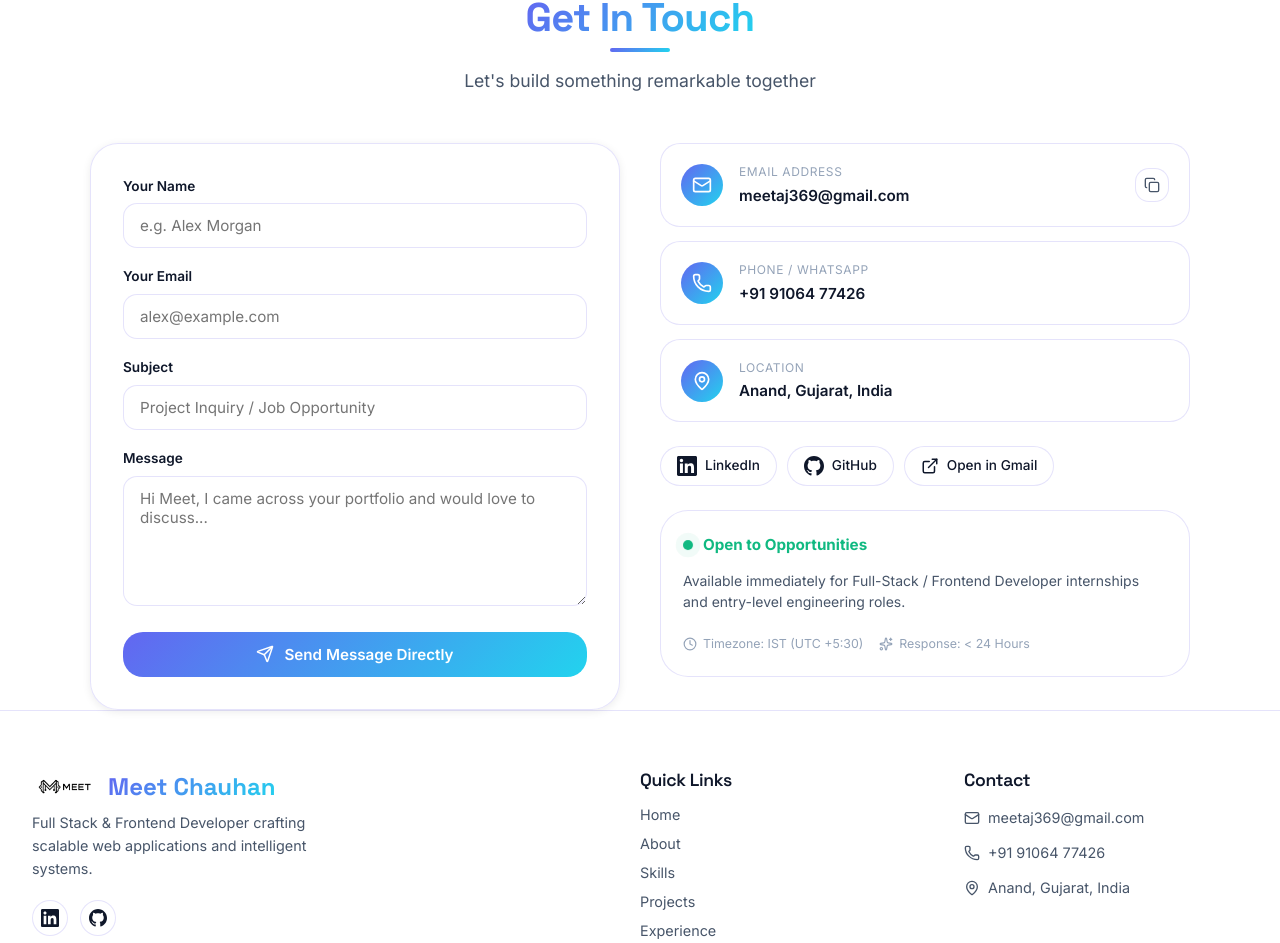
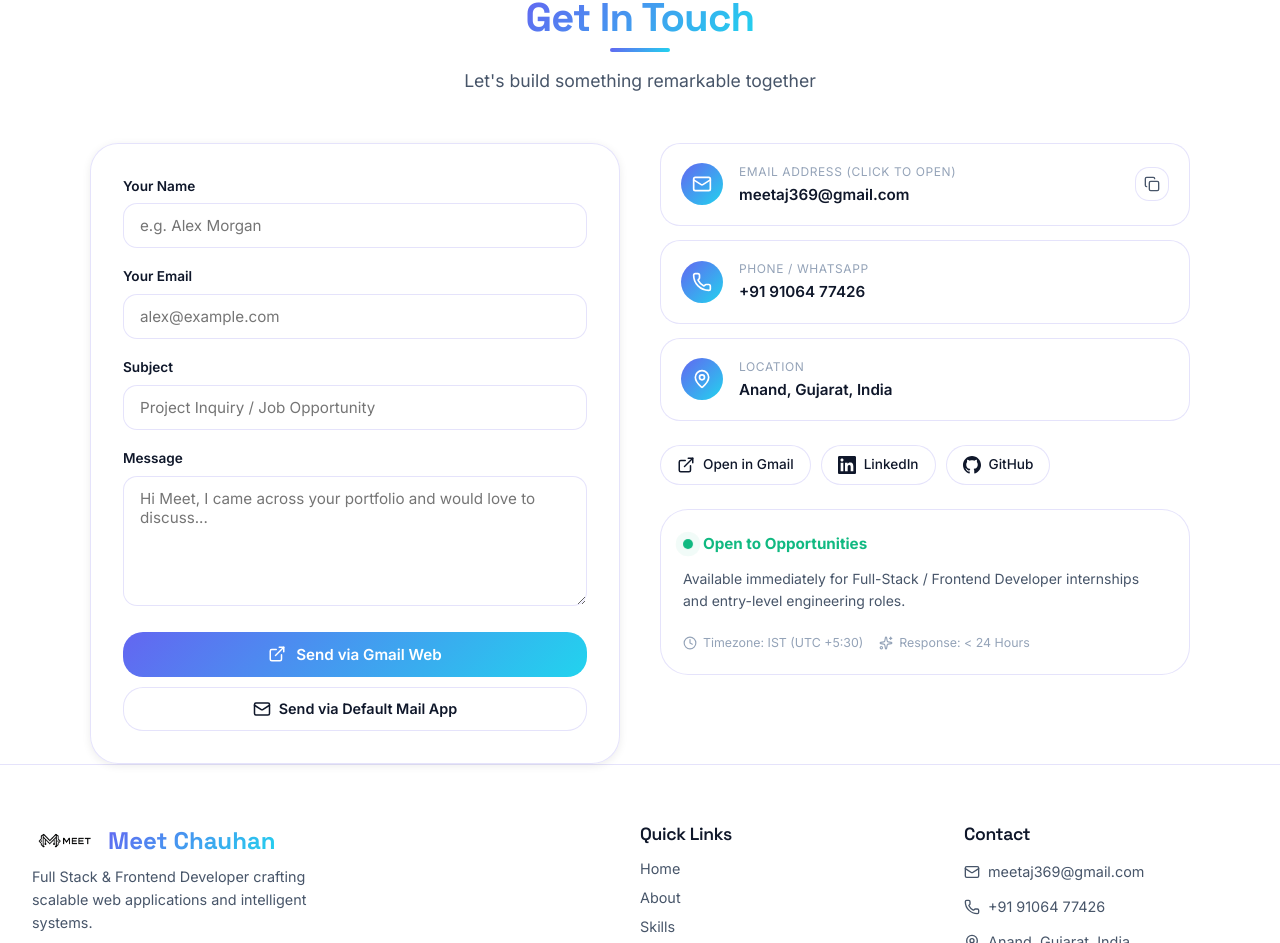
Before and after one commit to MeetAj369/Meet-Portfolio, a React (Vite) app: page / in a window 1280 px wide. Shown: the part 8884-9827 px from the top of the page. Built offline with nearby package versions, Linux system fonts and the light colour scheme.

Commit message:
Fix contact section: clickable email card with direct mailto, dual-action send via Gmail and default mail app, and copy toast

```diff
--- a/src/components/sections/Contact/Contact.jsx
+++ b/src/components/sections/Contact/Contact.jsx
@@ -18,6 +18,7 @@ const Contact = () => {
   const [errors, setErrors] = useState({});
   const [submitted, setSubmitted] = useState(false);
   const [copied, setCopied] = useState(false);
+  const [lastEmailDetails, setLastEmailDetails] = useState(null);
 
   const linkedinLink = socialLinks.find(s => s.name === 'LinkedIn');
   const githubLink = socialLinks.find(s => s.name === 'GitHub');
@@ -40,36 +41,47 @@ const Contact = () => {
 
   const validate = () => {
     const newErrors = {};
-    if (!formData.name.trim()) newErrors.name = 'Name is required';
+    if (!formData.name.trim()) newErrors.name = 'Please enter your name';
     if (!formData.email.trim()) {
-      newErrors.email = 'Email is required';
+      newErrors.email = 'Please enter your email address';
     } else if (!isValidEmail(formData.email)) {
       newErrors.email = 'Please enter a valid email address';
     }
-    if (!formData.subject.trim()) newErrors.subject = 'Subject is required';
+    if (!formData.subject.trim()) newErrors.subject = 'Please enter a subject';
     if (!formData.message.trim()) {
-      newErrors.message = 'Message is required';
-    } else if (formData.message.trim().length < 10) {
-      newErrors.message = 'Message must be at least 10 characters long';
+      newErrors.message = 'Please write a brief message';
+    } else if (formData.message.trim().length < 5) {
+      newErrors.message = 'Message must be at least 5 characters long';
     }
     return newErrors;
   };
 
-  const handleSubmit = (e) => {
-    e.preventDefault();
+  const handleSendEmail = (mode) => {
     const newErrors = validate();
 
-    if (Object.keys(newErrors).length === 0) {
-      // Draft email in user's default client
-      const mailtoUrl = `mailto:${personalInfo.email}?subject=${encodeURIComponent(formData.subject)}&body=${encodeURIComponent(`Hi Meet,\n\n${formData.message}\n\nBest regards,\n${formData.name}\n${formData.email}`)}`;
+    if (Object.keys(newErrors).length > 0) {
+      setErrors(newErrors);
+      return;
+    }
+
+    const subjectStr = formData.subject.trim() || 'Portfolio Inquiry';
+    const bodyStr = `Hi Meet,\n\n${formData.message.trim()}\n\n---\nSent by: ${formData.name.trim()}\nReply-to: ${formData.email.trim()}`;
+
+    const subject = encodeURIComponent(subjectStr);
+    const body = encodeURIComponent(bodyStr);
+
+    setLastEmailDetails({ subject, body });
+
+    if (mode === 'gmail') {
+      const gmailUrl = `https://mail.google.com/mail/?view=cm&fs=1&to=${personalInfo.email}&su=${subject}&body=${body}`;
+      window.open(gmailUrl, '_blank', 'noopener,noreferrer');
+    } else {
+      const mailtoUrl = `mailto:${personalInfo.email}?subject=${subject}&body=${body}`;
       window.location.href = mailtoUrl;
+    }
 
     setSubmitted(true);
     setFormData({ name: '', email: '', subject: '', message: '' });
-      setTimeout(() => setSubmitted(false), 8000);
-    } else {
-      setErrors(newErrors);
-    }
   };
 
   return (
@@ -95,18 +107,39 @@ const Contact = () => {
                 </div>
                 <h3>Message Ready to Send!</h3>
                 <p>
-                  Your email client has been opened with your pre-filled message to <strong>{personalInfo.email}</strong>.
-                  You can also contact me directly via LinkedIn or phone!
+                  Your email draft has been generated for <strong>{personalInfo.email}</strong>.
+                  Choose an option below to open or re-send anytime:
                 </p>
+
+                <div className={styles.successActions}>
+                  {lastEmailDetails && (
+                    <>
+                      <a
+                        href={`https://mail.google.com/mail/?view=cm&fs=1&to=${personalInfo.email}&su=${lastEmailDetails.subject}&body=${lastEmailDetails.body}`}
+                        target="_blank"
+                        rel="noopener noreferrer"
+                        className={styles.submitBtn}
+                      >
+                        <ExternalLink size={16} /> Open in Gmail Web
+                      </a>
+                      <a
+                        href={`mailto:${personalInfo.email}?subject=${lastEmailDetails.subject}&body=${lastEmailDetails.body}`}
+                        className={styles.secondarySubmitBtn}
+                      >
+                        <Mail size={16} /> Open in Mail App
+                      </a>
+                    </>
+                  )}
                   <button
                     onClick={() => setSubmitted(false)}
                     className={styles.resetFormBtn}
                   >
-                  Send Another Message
+                    Write New Message
                   </button>
                 </div>
+              </div>
             ) : (
-              <form className={styles.form} onSubmit={handleSubmit} noValidate>
+              <form className={styles.form} onSubmit={(e) => { e.preventDefault(); handleSendEmail('gmail'); }} noValidate>
                 <div className={styles.formGroup}>
                   <label htmlFor="name" className={styles.formLabel}>Your Name</label>
                   <input
@@ -166,10 +199,26 @@ const Contact = () => {
                   {errors.message && <span className={styles.formError}>{errors.message}</span>}
                 </div>
 
-                <button type="submit" className={styles.submitBtn}>
-                  <Send size={18} />
-                  <span>Send Message Directly</span>
+                <div className={styles.formBtnGroup}>
+                  <button
+                    type="button"
+                    onClick={() => handleSendEmail('gmail')}
+                    className={styles.submitBtn}
+                    title="Open pre-filled draft directly in Gmail Web"
+                  >
+                    <ExternalLink size={18} />
+                    <span>Send via Gmail Web</span>
                   </button>
+                  <button
+                    type="button"
+                    onClick={() => handleSendEmail('mailto')}
+                    className={styles.secondarySubmitBtn}
+                    title="Open in your default mail app (Outlook, Apple Mail, etc.)"
+                  >
+                    <Mail size={18} />
+                    <span>Send via Default Mail App</span>
+                  </button>
+                </div>
               </form>
             )}
           </div>
@@ -177,29 +226,37 @@ const Contact = () => {
           {/* Info Column */}
           <div className={`${styles.infoColumn} reveal`}>
             <div className={styles.contactInfo}>
-              {/* Email with copy button */}
-              <div className={styles.contactCard}>
+              {/* Email Card (Full card clickable as mailto, plus copy button) */}
+              <a
+                href={`mailto:${personalInfo.email}`}
+                className={styles.contactCard}
+                title="Click to compose an email"
+                aria-label={`Send direct email to ${personalInfo.email}`}
+              >
                 <div className={styles.contactIcon}><Mail size={20} color="white" /></div>
-                <div style={{ flex: 1 }}>
-                  <div className={styles.contactLabel}>Email Address</div>
-                  <a href={`https://mail.google.com/mail/?view=cm&fs=1&to=${personalInfo.email}`} target="_blank" rel="noopener noreferrer" className={styles.contactValueLink}>
-                    {personalInfo.email}
-                  </a>
+                <div className={styles.contactCardText}>
+                  <div className={styles.contactLabel}>Email Address (Click to Open)</div>
+                  <div className={styles.contactValue}>{personalInfo.email}</div>
                 </div>
                 <button
+                  type="button"
                   onClick={handleCopyEmail}
                   className={styles.copyBtn}
-                  title="Copy email address"
+                  title="Copy email to clipboard"
                   aria-label="Copy email address"
                 >
                   {copied ? <Check size={16} color="#10b981" /> : <Copy size={16} />}
                 </button>
-              </div>
+              </a>
 
               {/* Phone */}
-              <a href={`tel:${personalInfo.phone.replace(/\s/g, '')}`} className={styles.contactCard}>
+              <a
+                href={`tel:${personalInfo.phone.replace(/\s/g, '')}`}
+                className={styles.contactCard}
+                title="Click to call"
+              >
                 <div className={styles.contactIcon}><Phone size={20} color="white" /></div>
-                <div>
+                <div className={styles.contactCardText}>
                   <div className={styles.contactLabel}>Phone / WhatsApp</div>
                   <div className={styles.contactValue}>{personalInfo.phone}</div>
                 </div>
@@ -208,31 +265,37 @@ const Contact = () => {
               {/* Location */}
               <div className={styles.contactCard}>
                 <div className={styles.contactIcon}><MapPin size={20} color="white" /></div>
-                <div>
+                <div className={styles.contactCardText}>
                   <div className={styles.contactLabel}>Location</div>
                   <div className={styles.contactValue}>{personalInfo.location}</div>
                 </div>
               </div>
             </div>
 
-            {/* Social Links */}
+            {/* Social & Quick Links */}
             <div className={styles.socialRow}>
+              <a
+                href={`https://mail.google.com/mail/?view=cm&fs=1&to=${personalInfo.email}`}
+                target="_blank"
+                rel="noopener noreferrer"
+                className={styles.socialBtn}
+                aria-label="Open in Gmail Web"
+              >
+                <ExternalLink size={18} />
+                <span>Open in Gmail</span>
+              </a>
               {linkedinLink && (
                 <a href={linkedinLink.url} target="_blank" rel="noopener noreferrer" className={styles.socialBtn} aria-label="LinkedIn">
-                  <LinkedinIcon size={20} />
+                  <LinkedinIcon size={18} />
                   <span>LinkedIn</span>
                 </a>
               )}
               {githubLink && (
                 <a href={githubLink.url} target="_blank" rel="noopener noreferrer" className={styles.socialBtn} aria-label="GitHub">
-                  <GithubIcon size={20} />
+                  <GithubIcon size={18} />
                   <span>GitHub</span>
                 </a>
               )}
-              <a href={`https://mail.google.com/mail/?view=cm&fs=1&to=${personalInfo.email}`} target="_blank" rel="noopener noreferrer" className={styles.socialBtn} aria-label="Gmail">
-                <ExternalLink size={18} />
-                <span>Open in Gmail</span>
-              </a>
             </div>
 
             {/* Availability & Status Card */}
--- a/src/components/sections/Contact/Contact.module.css
+++ b/src/components/sections/Contact/Contact.module.css
@@ -99,6 +99,13 @@
   border-color: #ef4444 !important;
 }
 
+.formBtnGroup {
+  display: flex;
+  flex-direction: column;
+  gap: 10px;
+  margin-top: 8px;
+}
+
 .submitBtn {
   background: var(--accent-gradient);
   color: white;
@@ -113,12 +120,44 @@
   justify-content: center;
   gap: 10px;
   transition: all var(--transition-normal, 0.3s ease);
-  margin-top: 8px;
+  text-decoration: none;
 }
 
 .submitBtn:hover {
   transform: translateY(-2px);
   box-shadow: var(--shadow-glow);
+}
+
+.secondarySubmitBtn {
+  background: rgba(255, 255, 255, 0.05);
+  border: 1px solid var(--glass-border);
+  color: var(--text-primary);
+  padding: 12px 24px;
+  border-radius: var(--radius-lg, 12px);
+  font-weight: 600;
+  font-size: 0.9rem;
+  cursor: pointer;
+  display: flex;
+  align-items: center;
+  justify-content: center;
+  gap: 8px;
+  transition: all var(--transition-normal, 0.3s ease);
+  text-decoration: none;
+}
+
+.secondarySubmitBtn:hover {
+  background: var(--bg-secondary);
+  border-color: var(--accent-primary);
+  transform: translateY(-2px);
+}
+
+.successActions {
+  display: flex;
+  flex-direction: column;
+  gap: 10px;
+  width: 100%;
+  max-width: 320px;
+  margin-top: 8px;
 }
 
 .successMessage {
@@ -214,6 +253,12 @@ a.contactCard:hover {
   align-items: center;
   justify-content: center;
   flex-shrink: 0;
+}
+
+.contactCardText {
+  flex: 1;
+  min-width: 0;
+  text-align: left;
 }
 
 .contactLabel {
--- a/src/components/sections/Hero/Hero.jsx
+++ b/src/components/sections/Hero/Hero.jsx
@@ -77,7 +77,7 @@ const Hero = () => {
             <a href={personalInfo.github} target="_blank" rel="noopener noreferrer" className={styles.socialBtn} aria-label="GitHub">
               <GithubIcon size={19} />
             </a>
-            <a href={`https://mail.google.com/mail/?view=cm&fs=1&to=${personalInfo.email}`} target="_blank" rel="noopener noreferrer" className={styles.socialBtn} aria-label="Email">
+            <a href={`mailto:${personalInfo.email}`} className={styles.socialBtn} aria-label="Send Email">
               <Mail size={19} />
             </a>
           </div>
--- a/src/data/personalInfo.js
+++ b/src/data/personalInfo.js
@@ -41,7 +41,7 @@ export const personalInfo = {
 export const socialLinks = [
   { name: 'LinkedIn', url: 'https://www.linkedin.com/in/meetaj0369/', icon: 'Linkedin' },
   { name: 'GitHub', url: 'https://github.com/MeetAj369', icon: 'Github' },
-  { name: 'Email', url: 'https://mail.google.com/mail/?view=cm&fs=1&to=meetaj369@gmail.com', icon: 'Mail' },
+  { name: 'Email', url: 'mailto:meetaj369@gmail.com', icon: 'Mail' },
   { name: 'Phone', url: 'tel:+919106477426', icon: 'Phone' },
 ];
 
```
Lines whose indentation alone changed are shown as unchanged.
